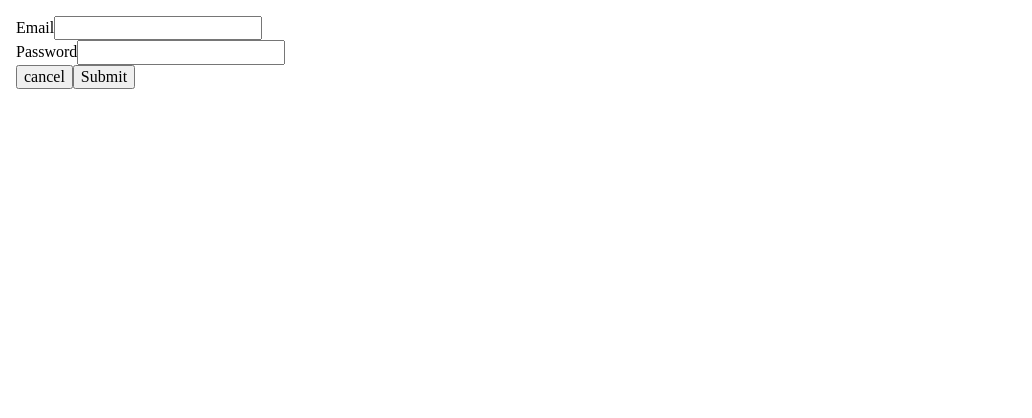
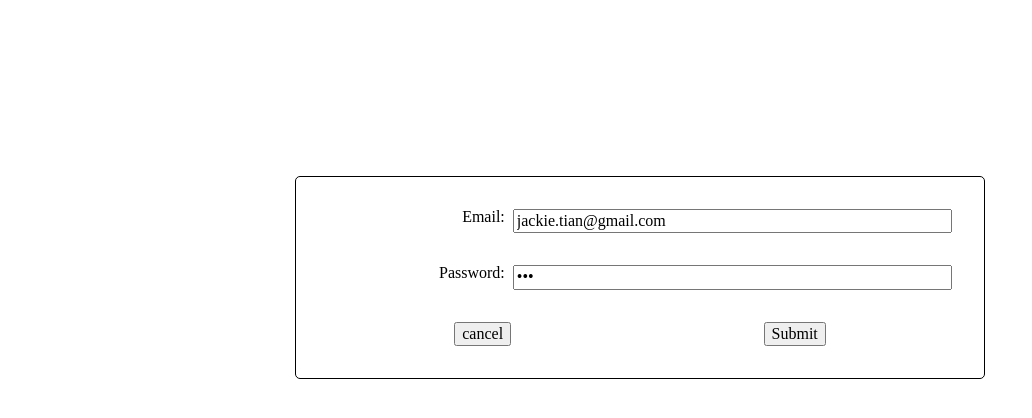
Before and after one commit to jackietian/project3-app, a React (Create React App) app in the folder frontend/: page / in a window 1280 px wide. Shown: the top 418 px of the page, without its empty margins (0-1032 px from the left). Built offline with nearby package versions, Linux system fonts and the light colour scheme.

Commit message:
add form scss

```diff
--- a/frontend/src/components/Login.js
+++ b/frontend/src/components/Login.js
@@ -8,8 +8,8 @@ const Login = () => {
     const dispatch = useDispatch()
     const history = useHistory()
 
-    const [email, setEmail] = useState('')
-    const [password, setPassword] = useState('')
+    const [email, setEmail] = useState('jackie.tian@gmail.com')
+    const [password, setPassword] = useState('123')
 
     const handleChangeEmail = (e) => {
         const value = e.target.value
@@ -64,10 +64,12 @@ const Login = () => {
                     />
                 </section>
 
-                <button type="reset" onClick={handleReset}>
-                    cancel
-                </button>
-                <button type="submit">Submit</button>
+                <section className="actions">
+                    <button type="reset" onClick={handleReset}>
+                        cancel
+                    </button>
+                    <button type="submit">Submit</button>
+                </section>
             </form>
         </main>
     )
--- a/frontend/src/styles/form.scss
+++ b/frontend/src/styles/form.scss
@@ -0,0 +1,42 @@
+form {
+    margin: 10rem auto 0;
+    width: 50%;
+
+    display: flex;
+    flex-direction: column;
+
+    border: 1px solid #000;
+    border-radius: 5px;
+
+    padding: 1rem 2rem;
+
+    h1 {
+        text-align: center;
+    }
+
+    section {
+        margin: 1rem 0;
+        display: flex;
+        flex-direction: row;
+
+        label {
+            width: 30%;
+            text-align: right;
+
+            &:after {
+                content: ':';
+                margin-right: 0.5rem;
+            }
+        }
+
+        input {
+            width: 70%;
+        }
+
+        &.actions {
+            display: flex;
+            flex-direction: row;
+            justify-content: space-around;
+        }
+    }
+}
```
